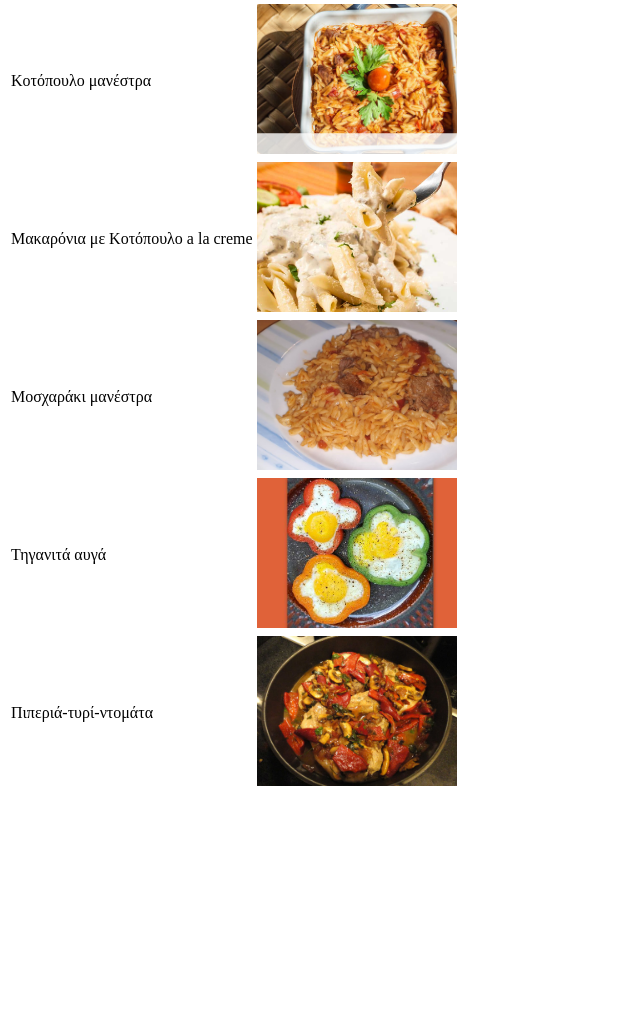
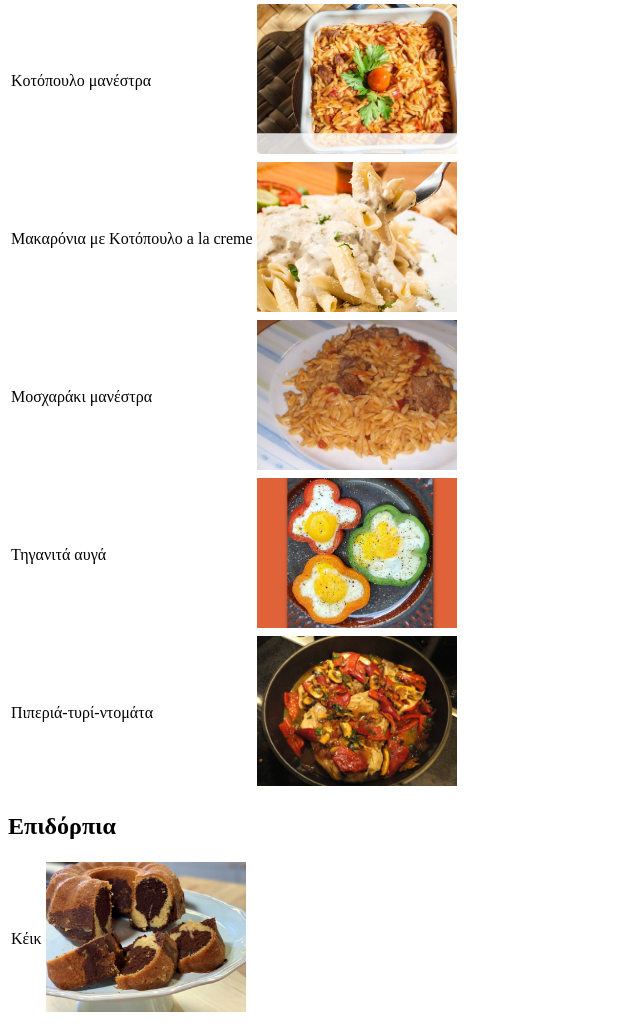
Before and after one commit to idimou/menu, a plain HTML site: page index.html in a window 1280 px wide. Shown: the part 2091-3118 px from the top of the page, without its empty margins (0-640 px from the left). Before the commit the page ends 2892 px from the top, so only its background shows below. Drawn offline with Linux system fonts and the light colour scheme.

Commit message:
added keik

```diff
--- a/index.html
+++ b/index.html
@@ -91,5 +91,20 @@
 
   </table>
 
+
+  <h2>Επιδόρπια</h2>
+
+
+<table>
+    <tr>
+      <td>Κέικ</td>
+      <td>
+        <a href="https://www.argiro.gr/recipe/keik-vanilia/">
+            <img  src="images/keik.jpg" class="img">
+        </a>
+      </td>
+    </tr>
+</table>
+
 </body>
 </html>
```
Also changed, not shown: images/keik.jpg (added).
